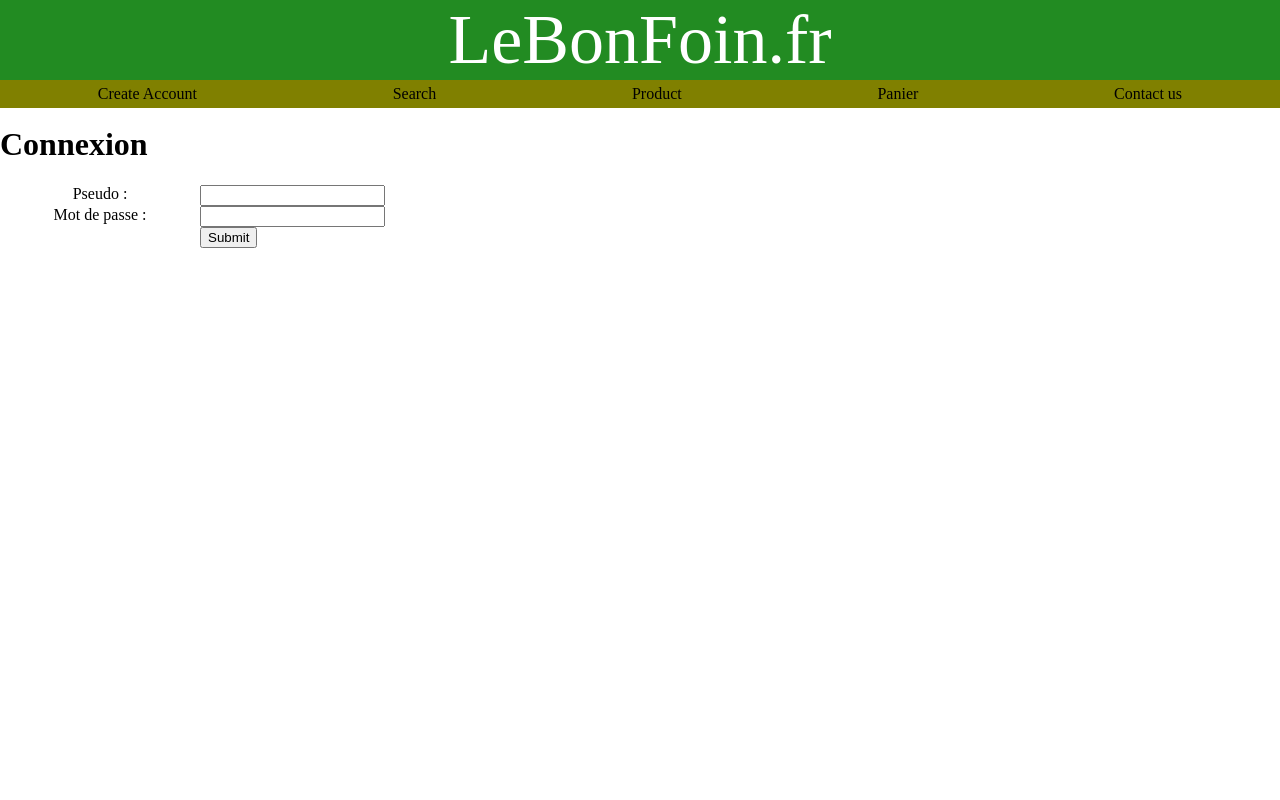
After one commit to batzoo/LeBonFoin, a PHP site: page /checkUser.php in a window 1280 px wide. The commit adds this page. Run offline with PHP 8.4, Linux system fonts and the light colour scheme.

Commit message:
Connexion-page-debut

```diff
--- a/Acceuil.php
+++ b/Acceuil.php
@@ -8,8 +8,14 @@
         </div>
     </section>
     <section>
+<?php
+session_start();
+$_SESSION['pseudo']=$_POST["pseudoConnexion"];
+$pseudoCo = $_SESSION['pseudo'];
+?>
 
 <div class='titre'>
+    <h1>'Bonjour <?php echo ($pseudoCo) ?>' </h1></div>
     <h1>'Bienvenue sur LeBonFoin.fr'</h1></div>
 <div class='soustitre'>
     <h1>Fournisseur officiel des agriculteurs des Haut-de-France depuis 1892 !</h1>
--- /dev/null
+++ b/checkUser.php
@@ -0,0 +1,18 @@
+<body><?php include "header.php";?>
+   <link rel ="stylesheet" href="css/format.css" />
+    <link rel ="stylesheet" href="css/main.css" />
+   <?php $bdd = new PDO('mysql:host=localhost;dbname=LeBonFoin;charset=utf8', 'root', '') ;?>
+ <body>
+
+	<div class='titre'>
+    <h1>Connexion</h1></div>
+
+   <div class=Formulaire>
+    <form action='Acceuil.php' method='POST'>
+        <label for="PseudoCo">Pseudo :</label><input type="text" name="pseudoConnexion" /><br />
+        <label for="mdp3">Mot de passe :</label><input type="text" name="mdpConnexion" /><br />
+        <label>    </label><input type='submit' >
+    </form>
+
+ 	</div>
+ </body>
```
